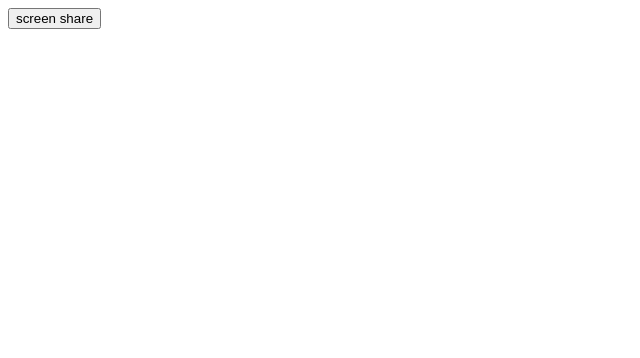
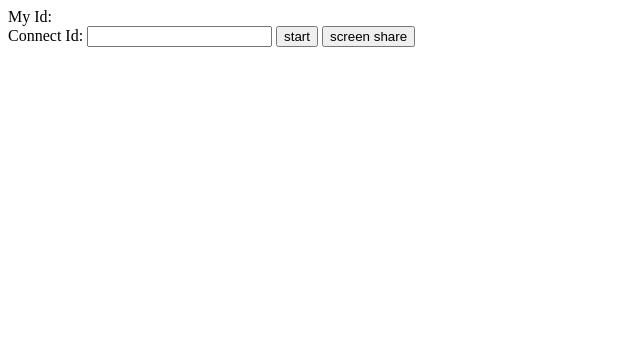
Before and after one commit to turbographics2000/screensharetest, a plain HTML site: page docs/index.html in a window 1280 px wide. Shown: the whole page, without its empty margins (0-640 px from the left). Drawn offline with Linux system fonts and the light colour scheme.

Commit message:
Update index.html

```diff
--- a/docs/index.html
+++ b/docs/index.html
@@ -1,23 +1,16 @@
-<html>
-
-<head>
-    <meta http-equiv="content-type" content="text/html; charset=UTF-8">
-    <meta name="robots" content="noindex, nofollow">
-    <style>
-        video {
-          width: 320px;
-          height: 240px;
-        }
-    </style>
-</head>
-
-<body>
-    <button id="btnScreenShare">screen share</button>
-    <div>
-        <video id="selfScreen" autoplay=""></video>
-        <video id="remoteScreen" autoplay=""></video>
-    </div>
-    <script src="test.js"></script>
-</body>
-
-</html>
+<div>
+  My Id: <span id="myIdDisp"></span>
+</div>
+<div>
+  Connect Id: <input type="text" id="callTo">
+  <button id="btnStart">start</button>
+  <button id="btnScreenShare">screen share</button>
+</div>
+<div>
+  <video id="selfView" autoplay></video>
+  <video id="remoteView" autoplay></video>
+</div>
+<div>
+  <video id="selfScreen" autoplay></video>
+  <video id="remoteScreen" autoplay></video>
+</div>
```
